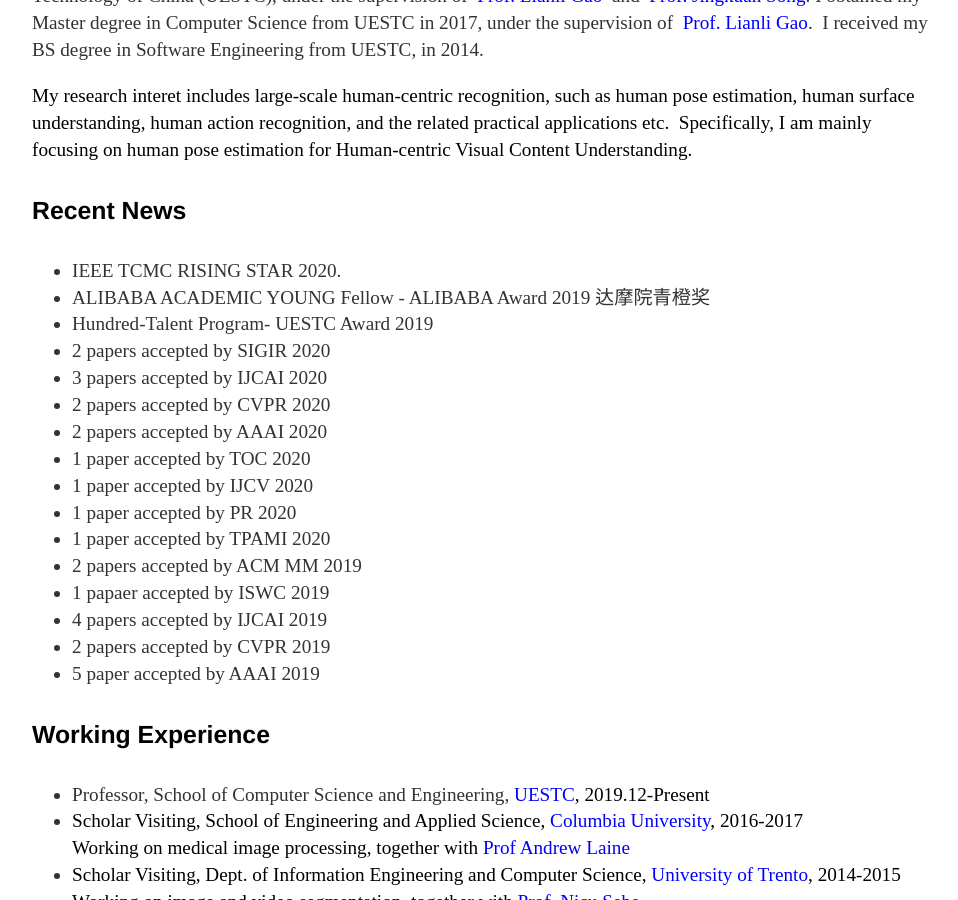
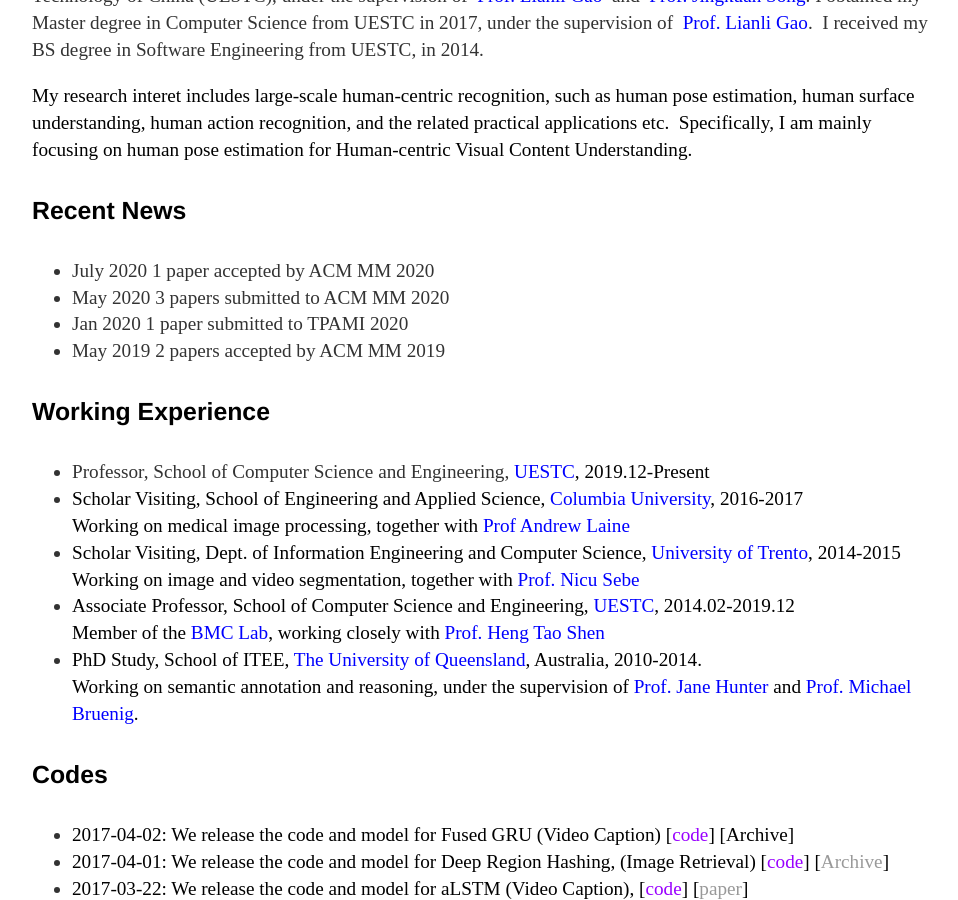
Before and after one commit to cfm-wxh/xuanhanwang.github.io, a Jekyll site: the page built from index.html, in a window 1280 px wide and 900 px high, scrolled down 465 px. Shown: the whole window, without its empty margins (160-1118 px from the left). Built offline with Jekyll 4.4.1, drawn with Linux system fonts in a browser that asks for light colours.

Commit message:
Update index.html

```diff
--- a/index.html
+++ b/index.html
@@ -33,22 +33,10 @@
 
 <h4> Recent News</h4>
 	<ul>
-	<li>IEEE TCMC RISING STAR 2020.</li>
-	<li>ALIBABA ACADEMIC YOUNG Fellow - ALIBABA Award 2019 达摩院青橙奖</li>
-	<li>Hundred-Talent Program- UESTC Award 2019</li>
-	<li> 2 papers accepted by SIGIR 2020 </li>
-	<li>3 papers accepted by IJCAI 2020</li>
-	<li>2 papers accepted by CVPR 2020</li>
-	<li>2 papers accepted by AAAI 2020</li>
-	<li>1 paper accepted by TOC 2020</li>
-	<li>1 paper accepted by IJCV 2020</li>
-	<li>1 paper accepted by PR 2020</li>
-	<li>1 paper accepted by TPAMI 2020</li>
-	<li>2 papers accepted by ACM MM 2019</li>
-	<li>1 papaer accepted by ISWC 2019</li>
-	<li>4 papers accepted by IJCAI 2019</li>
-	<li>2 papers accepted by CVPR 2019</li>
-	<li>5 paper accepted by AAAI 2019</li>
+	<li>July 2020 1 paper accepted by ACM MM 2020 </li>
+	<li>May 2020 3 papers submitted to ACM MM 2020 </li>
+	<li>Jan 2020 1 paper submitted to TPAMI 2020</li>
+	<li>May 2019 2 papers accepted by ACM MM 2019</li>
 	</ul>
 
 <h4>Working Experience</h4>
```
